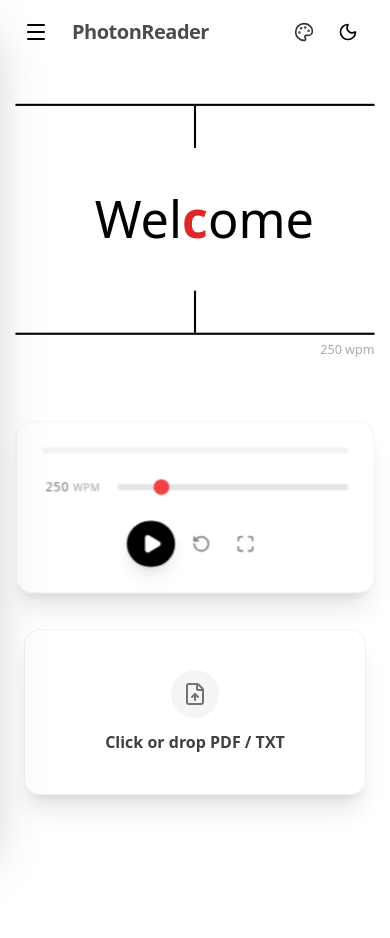
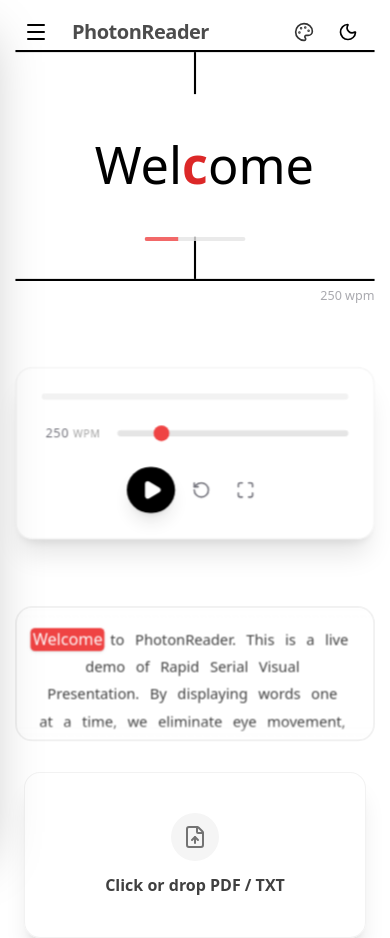
Before and after one commit to KingJamesGOAT/photon-reader, a Next.js app: page / in a window 390 px wide. Before the commit the page ends 844 px from the top, so only its background shows below. Built offline with nearby package versions, Linux system fonts and the light colour scheme.

Commit message:
Project Antigravity: Smart Rewind, Responsive Ghost Words, Sentence Progress, and Hybrid Mode

```diff
--- a/src/app/page.tsx
+++ b/src/app/page.tsx
@@ -8,6 +8,7 @@
 import { Sidebar } from '@/components/Sidebar';
 import { TableOfContents } from '@/components/TableOfContents';
 import { FullScreenOverlay } from '@/components/FullScreenOverlay';
+import { HybridView } from '@/components/HybridView';
 import { Moon, Sun, Menu, Palette, Check } from 'lucide-react';
 import { clsx } from 'clsx';
 
@@ -27,7 +28,7 @@
 
         if (e.code === 'Space') {
             e.preventDefault();
-            useStore.getState().setIsPlaying(!useStore.getState().isPlaying);
+            useStore.getState().togglePlaySmart();
         } else if (e.code === 'ArrowUp') {
             e.preventDefault();
             useStore.getState().setWpm(Math.min(1000, useStore.getState().wpm + 25));
@@ -142,6 +143,7 @@
         <div className="w-full flex flex-col items-center gap-8 transform scale-105 md:scale-110 transition-transform">
             <Redicle />
             <ControlBar />
+            <HybridView />
         </div>
 
         {/* Minimal Dropzone */}
--- a/src/components/ControlBar.tsx
+++ b/src/components/ControlBar.tsx
@@ -4,7 +4,7 @@
 import { Play, Pause, RotateCcw, RotateCw, Maximize } from "lucide-react";
 
 export const ControlBar = () => {
-  const { isPlaying, setIsPlaying, wpm, setWpm, currentFileId, reset, setIsFullScreen, isFullScreen } = useStore();
+  const { isPlaying, wpm, setWpm, currentFileId, reset, setIsFullScreen, isFullScreen } = useStore();
   const { progress } = useRSVP();
   const [feedback, setFeedback] = useState<string | null>(null);
 
@@ -65,7 +65,7 @@
           )}
 
           <button
-            onClick={() => setIsPlaying(!isPlaying)}
+            onClick={() => useStore.getState().togglePlaySmart()}
             className="group relative flex items-center justify-center p-3 sm:p-4 bg-foreground text-background rounded-full hover:scale-105 active:scale-95 transition-all duration-200 shadow-lg hover:shadow-xl"
           >
             {isPlaying ? (
--- a/src/components/FullScreenOverlay.tsx
+++ b/src/components/FullScreenOverlay.tsx
@@ -6,7 +6,7 @@
 
 
 export const FullScreenOverlay = () => {
-    const { isFullScreen, setIsFullScreen, isPlaying, setIsPlaying, wpm, currentFileId } = useStore();
+    const { isFullScreen, setIsFullScreen, isPlaying, wpm, currentFileId } = useStore();
     const { progress } = useRSVP();
 
     if (!isFullScreen) return null;
@@ -64,7 +64,7 @@
                     </button>
 
                     <button
-                        onClick={() => setIsPlaying(!isPlaying)}
+                        onClick={() => useStore.getState().togglePlaySmart()}
                         className="p-8 bg-foreground text-background rounded-full hover:scale-105 active:scale-95 transition-all shadow-2xl"
                     >
                         {isPlaying ? (
--- /dev/null
+++ b/src/components/HybridView.tsx
@@ -0,0 +1,70 @@
+import React, { useEffect, useRef } from 'react';
+import { useStore } from '@/store/useStore';
+import { clsx } from 'clsx';
+
+export const HybridView = () => {
+    const { content, currentIndex, setCurrentIndex, isFullScreen } = useStore();
+    const containerRef = useRef<HTMLDivElement>(null);
+
+    // Context Window: Show ~25 words before and after
+    const start = Math.max(0, currentIndex - 25);
+    const end = Math.min(content.length, currentIndex + 35);
+    const visibleWords = content.slice(start, end);
+
+    // Auto-scroll to keep current word in view
+    useEffect(() => {
+        if (containerRef.current) {
+            const activeElement = containerRef.current.querySelector('[data-active="true"]');
+            if (activeElement) {
+                activeElement.scrollIntoView({
+                    behavior: 'smooth',
+                    block: 'center',
+                });
+            }
+        }
+    }, [currentIndex]);
+
+    if (isFullScreen) return null;
+
+    return (
+        <div
+            className={clsx(
+                "w-full max-w-2xl mt-8 rounded-2xl border border-neutral-200 dark:border-neutral-800 bg-white/50 dark:bg-black/20 backdrop-blur-sm overflow-hidden transition-all duration-500",
+                "h-32 md:h-auto md:max-h-60" // Mobile: Fixed small height. Desktop: Taller max height.
+            )}
+        >
+            <div
+                ref={containerRef}
+                className="h-full overflow-y-auto p-4 md:p-6 text-center space-x-1.5 md:space-x-2 leading-relaxed touch-pan-y"
+            >
+                {visibleWords.map((word, i) => {
+                    const globalIndex = start + i;
+                    const isActive = globalIndex === currentIndex;
+                    const isPast = globalIndex < currentIndex;
+
+                    return (
+                        <span
+                            key={`${globalIndex}-${word}`}
+                            data-active={isActive}
+                            onClick={() => setCurrentIndex(globalIndex)}
+                            className={clsx(
+                                "inline-block cursor-pointer transition-colors duration-200 text-sm md:text-lg rounded px-0.5",
+                                isActive
+                                    ? "bg-brand-500 text-white font-medium scale-110 shadow-sm"
+                                    : isPast
+                                        ? "text-neutral-400 dark:text-neutral-500"
+                                        : "text-neutral-700 dark:text-neutral-300 hover:text-brand-500"
+                            )}
+                        >
+                            {word}
+                        </span>
+                    );
+                })}
+            </div>
+
+            {/* Fade Gradients for visual polish */}
+            <div className="absolute inset-x-0 top-0 h-4 bg-gradient-to-b from-white/80 dark:from-black/80 to-transparent pointer-events-none" />
+            <div className="absolute inset-x-0 bottom-0 h-4 bg-gradient-to-t from-white/80 dark:from-black/80 to-transparent pointer-events-none" />
+        </div>
+    );
+};
--- a/src/components/Redicle.tsx
+++ b/src/components/Redicle.tsx
@@ -2,8 +2,11 @@
 import { useRSVP } from '@/hooks/useRSVP';
 import { clsx } from 'clsx';
 
+import { useStore } from '@/store/useStore';
+
 export const Redicle = () => {
   const { currentWord } = useRSVP();
+  const { content, currentIndex } = useStore();
 
   // Optimal Recognition Point (ORP)
   const orpIndex = Math.floor((currentWord.length - 1) / 2);
@@ -11,6 +14,34 @@
   const leftPart = currentWord.slice(0, orpIndex);
   const pivotChar = currentWord[orpIndex];
   const rightPart = currentWord.slice(orpIndex + 1);
+
+  // Context Anchors (Ghost Words)
+  const prevWord = currentIndex > 0 ? content[currentIndex - 1] : '';
+  const nextWord = currentIndex < content.length - 1 ? content[currentIndex + 1] : '';
+
+  // Sentence Progress Logic
+  const getSentenceProgress = () => {
+    if (!content.length) return 0;
+
+    // Find start (look back for punctuation)
+    let start = currentIndex;
+    while (start > 0 && !/[.?!]/.test(content[start - 1])) {
+        start--;
+    }
+
+    // Find end (look forward for punctuation)
+    let end = currentIndex;
+    while (end < content.length - 1 && !/[.?!]/.test(content[end])) {
+        end++;
+    }
+
+    const total = end - start + 1;
+    const current = currentIndex - start + 1;
+
+    return Math.min(100, Math.max(0, (current / total) * 100));
+  };
+
+  const sentenceProgress = getSentenceProgress();
 
   return (
     <div className="relative flex flex-col items-center justify-center h-64 w-full max-w-3xl mx-auto mb-8">
@@ -27,6 +58,14 @@
 
             {/* Bottom Vertical Marker */}
             <div className="absolute bottom-0 left-1/2 -translate-x-1/2 w-[2px] h-[40px] md:h-[20px] bg-foreground transition-colors duration-300" />
+
+            {/* Context Anchors (Ghost Words) - HIDDEN ON MOBILE */}
+            <div className="absolute right-[60%] top-1/2 -translate-y-1/2 select-none hidden md:block md:text-4xl lg:text-5xl text-neutral-400 dark:text-neutral-600 blur-[2px] opacity-30 transition-all">
+                {prevWord}
+            </div>
+            <div className="absolute left-[60%] top-1/2 -translate-y-1/2 select-none hidden md:block md:text-4xl lg:text-5xl text-neutral-400 dark:text-neutral-600 blur-[2px] opacity-30 transition-all">
+                {nextWord}
+            </div>
 
             {/* Word Display */}
             <div className="flex text-5xl sm:text-7xl md:text-8xl font-sans tracking-normal relative z-20 select-none w-full px-4 leading-none">
@@ -52,6 +91,14 @@
                 </div>
             </div>
 
+            {/* Sentence Progress Bar (Responsive Sizing) */}
+            <div className="absolute top-2/3 left-1/2 -translate-x-1/2 rounded-full overflow-hidden mt-8 md:mt-12 w-24 md:w-64 h-1 md:h-1.5 bg-neutral-200 dark:bg-neutral-800 opacity-80">
+                <div
+                    className="h-full bg-brand-500 transition-all duration-300 ease-out"
+                    style={{ width: `${sentenceProgress}%` }}
+                />
+            </div>
+
             {/* WPM Indicator */}
             <div className="absolute -bottom-6 right-0 text-xs font-mono text-muted-foreground opacity-60">
                {useRSVP().wpm} wpm
--- a/src/store/useStore.ts
+++ b/src/store/useStore.ts
@@ -61,6 +61,7 @@
   moveFile: (fileId: string, folderId?: string) => void;
   goHome: () => void;
   restoreSession: () => void;
+  togglePlaySmart: () => void;
 }
 
 export const useStore = create<AppState>()(
@@ -194,6 +195,18 @@
           isPlaying: false
       }),
 
+      togglePlaySmart: () => {
+          const { isPlaying, currentIndex } = get();
+          if (isPlaying) {
+              // Just pause
+              set({ isPlaying: false });
+          } else {
+              // Rewind 10 words (smart forgiveness) and play
+              const newIndex = Math.max(0, currentIndex - 10);
+              set({ currentIndex: newIndex, isPlaying: true });
+          }
+      },
+
       restoreSession: () => {
           const { currentFileId, recentFiles } = get();
           if (currentFileId && currentFileId !== 'demo') {
```
